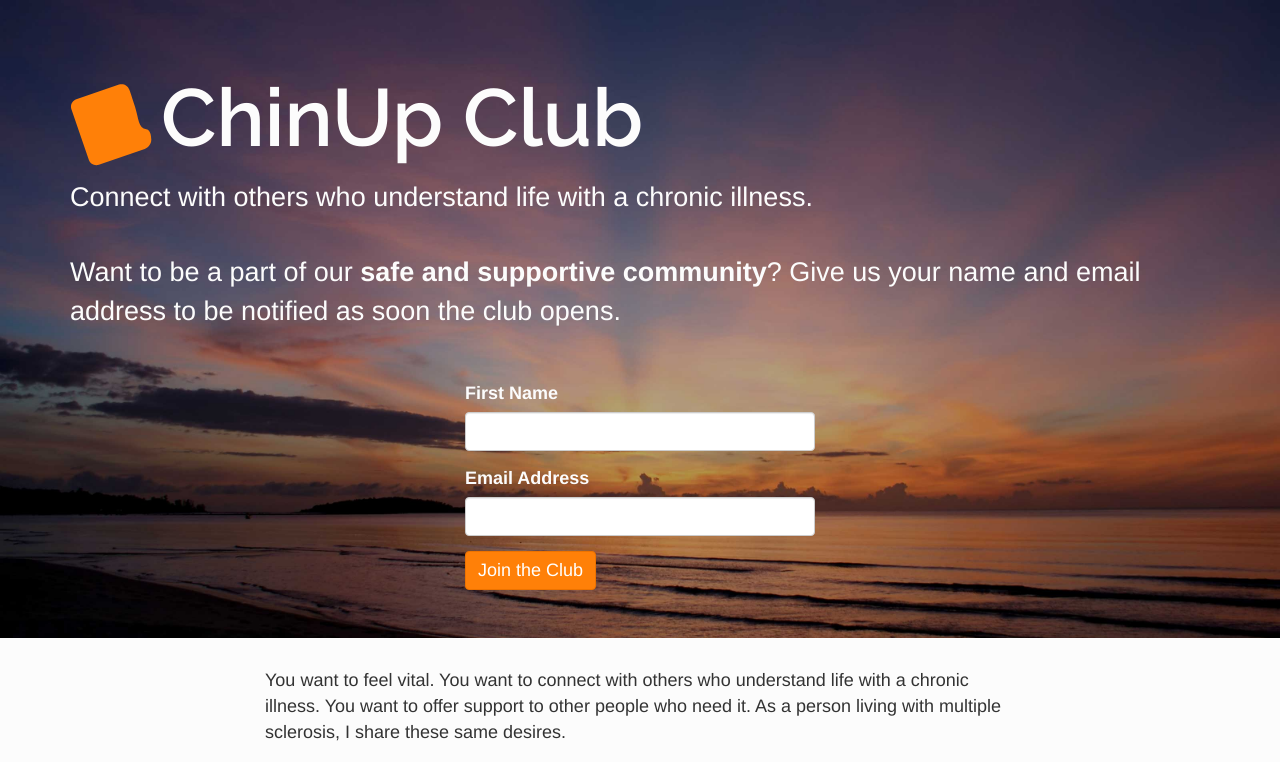
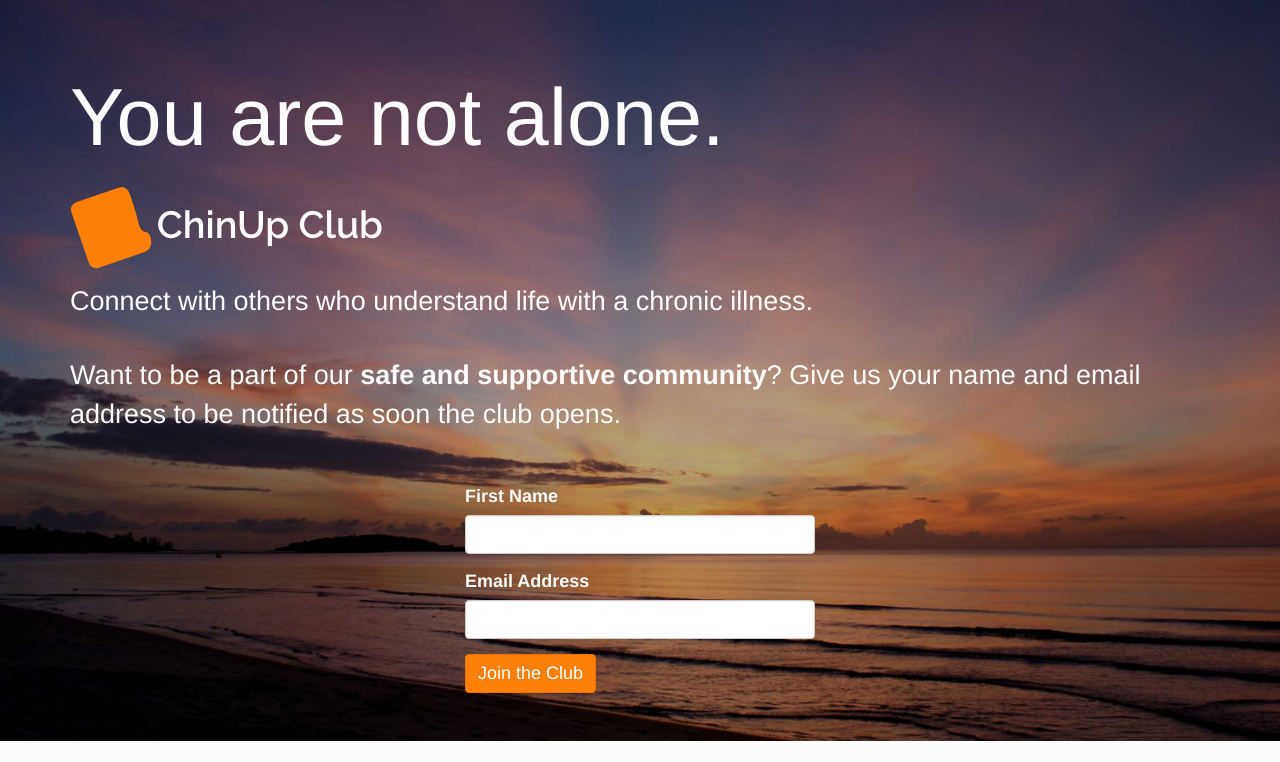
Before and after one commit to raddevon/chinupclub, a website: page index.html in a window 1280 px wide. Shown: the top 762 px of the page. Drawn offline with Linux system fonts and the light colour scheme.

Commit message:
Refactors header with new heading

```diff
--- a/css/app.css
+++ b/css/app.css
@@ -28,7 +28,7 @@ header .jumbotron {
   background-position: top center;
   background-repeat: no-repeat;
   color: #FCFCFC; }
-header h1 {
+.brand {
   font-family: 'Raleway', sans-serif;
   font-weight: 600; }
 header img {
--- a/index.html
+++ b/index.html
@@ -30,7 +30,8 @@
   <header>
     <div class="jumbotron">
       <div class="container">
-        <h1 class="brand"><img src="img/logo.svg" onerror="this.src=img/logo.png">ChinUp Club</h1>
+        <h1>You are not alone.</h1>
+        <h2 class="brand"><img src="img/logo.svg" onerror="this.src=img/logo.png">ChinUp Club</h2>
         <p>Connect with others who understand life with a chronic illness.</p>
         <div id="mc_embed_signup">
           <p>Want to be a part of our <strong>safe and supportive community</strong>? Give us your name and email address to be notified as soon the club opens.</p>
```
